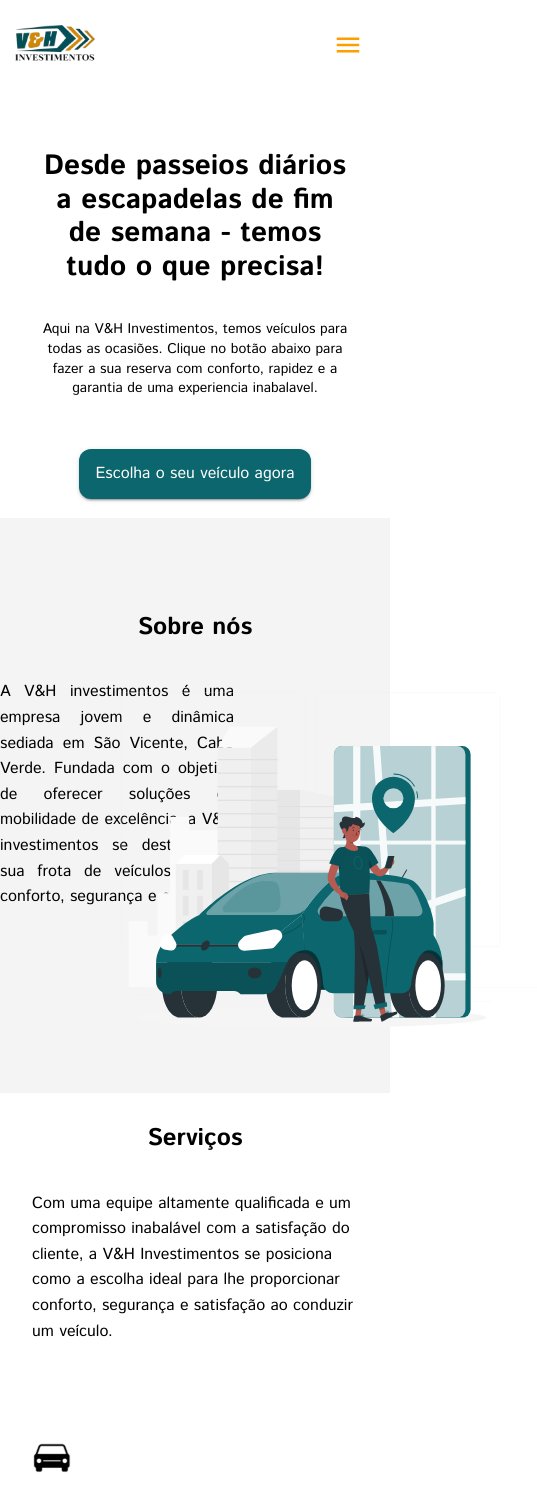
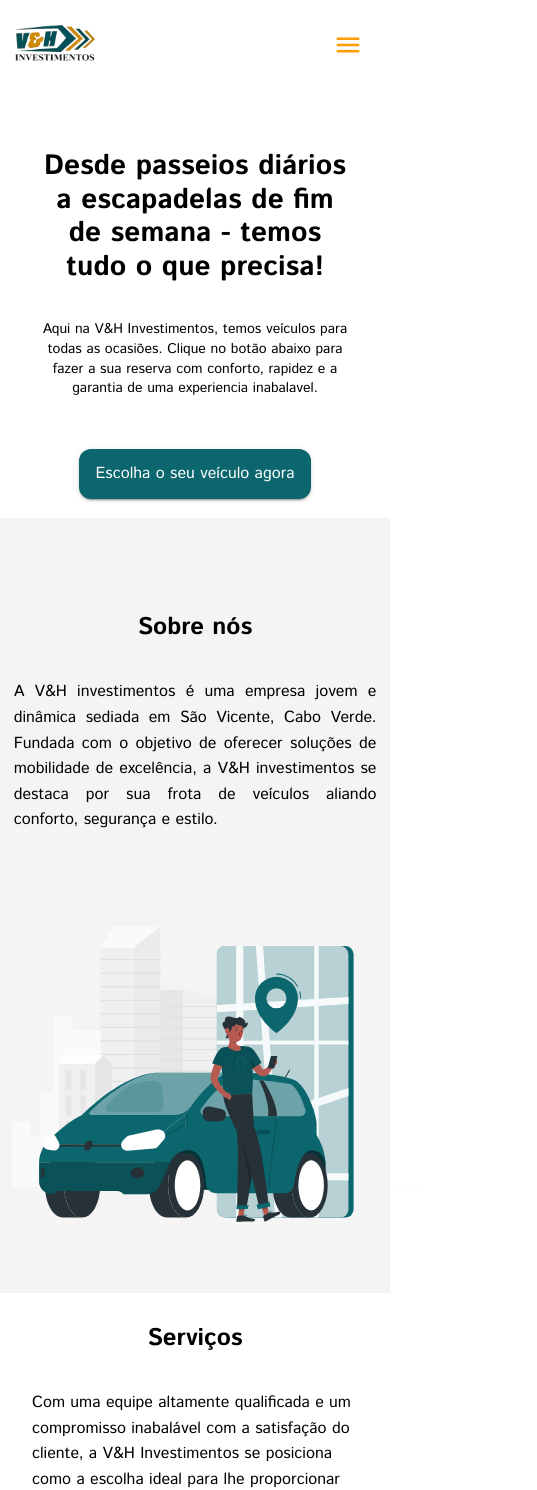
Before and after one commit to d-coder47/rent-a-car, a React (Vite) app: page / in a window 390 px wide. Shown: the top 1490 px of the page, 537 px wide, since content can reach past the window. Built offline with nearby package versions, Linux system fonts and the light colour scheme.

Commit message:
feat: add responsivity to about section

```diff
--- a/src/components/About/About.tsx
+++ b/src/components/About/About.tsx
@@ -74,10 +74,35 @@ const About: React.FC = () => {
           {" "}
           {t("homepage.about.headline")}
         </Typography>
-        <Box display="flex">
+        <Box
+          sx={{
+            display: "flex",
+            flexDirection: {
+              xs: "column",
+              sm: "column",
+              md: "row",
+              lg: "row",
+              xl: "row",
+            },
+
+            alignItems: {
+              xs: "center",
+              sm: "center",
+              md: "normal",
+              lg: "normal",
+              xl: "normal",
+            },
+          }}
+        >
           <Box
             sx={{
-              width: "60%",
+              width: {
+                xs: "93%",
+                sm: "93%",
+                md: "60%",
+                lg: "60%",
+                xl: "60%",
+              },
               height: {
                 xs: "100%",
                 sm: "100%",
@@ -95,6 +120,7 @@ const About: React.FC = () => {
 
               display: "flex",
               alignItems: "center",
+
               flexDirection: "column",
             }}
           >
```
